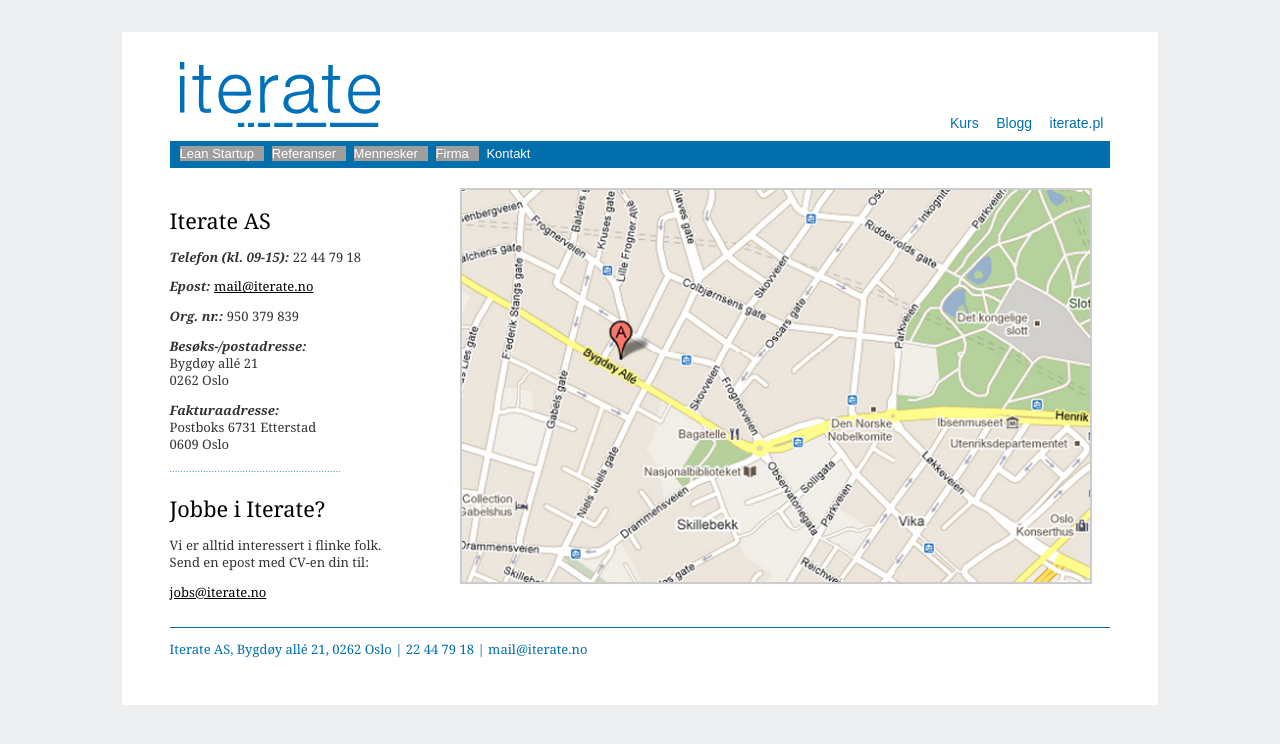
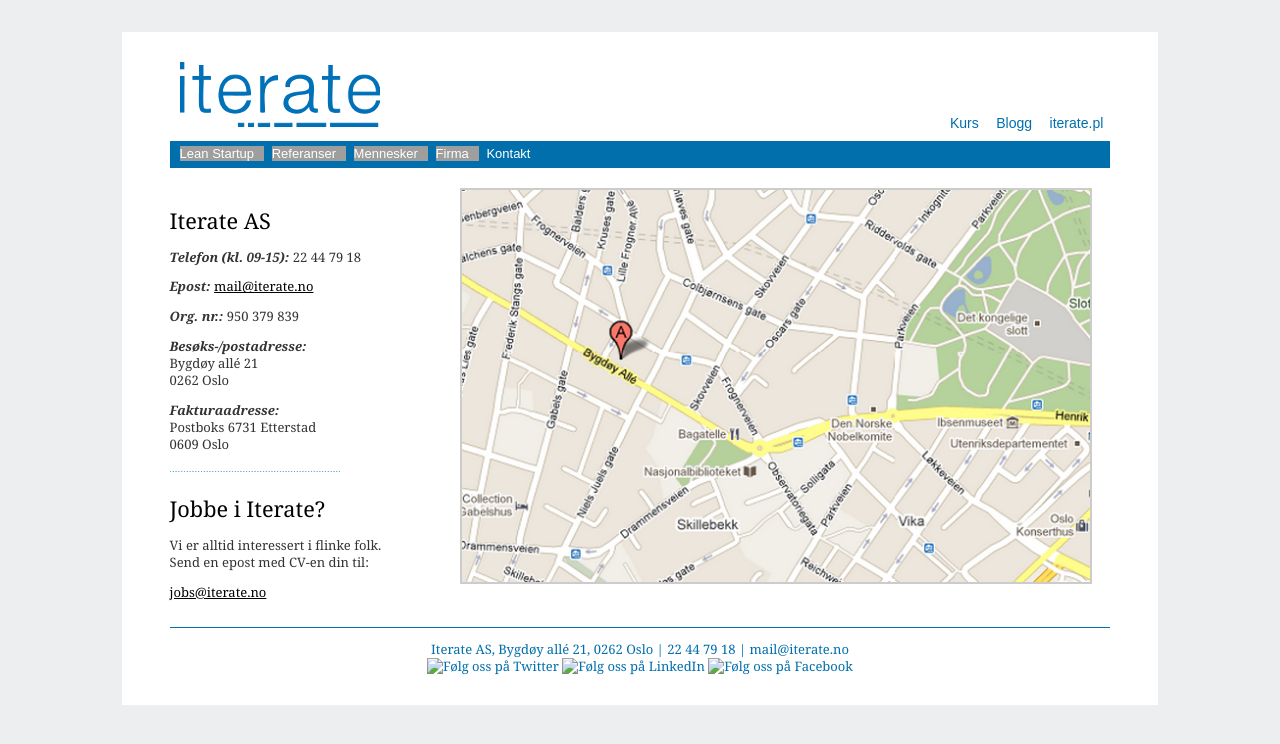
Before and after one commit to therese1g1/iterate.github.com, a Jekyll site: the page built from kontakt/index.html, in a window 1280 px wide. Shown: the top 744 px of the page. Built offline with Jekyll 4.4.1, drawn with Linux system fonts in a browser that asks for light colours; grey boxes are pictures that could not be loaded.

Commit message:
added social media icons to footer. PRoblem: in preview looks perfect on the main page but the icons are not visible on the subpages. Any idea why?

```diff
--- a/_layouts/default.html
+++ b/_layouts/default.html
@@ -134,11 +134,19 @@ Vil du jobbe med Kent Beck? Send en epost til jobs@iterate.no.
 
       <footer class="grid_16">
         <div class="border"></div>
+        <div align="center">
         Iterate AS,
         Bygdøy allé 21,
         0262 Oslo
         | 22&nbsp;44&nbsp;79&nbsp;18
         | <a href="mailto:mail@iterate.no">mail@iterate.no</a>
+        </div>
+
+        <div align="center">
+           <a href="https://twitter.com/iterate_no"><img src="static/images/tw.jpg" width="31" height="32" title="Følg oss på Twitter" alt="Følg oss på Twitter"></a>
+           <a href="http://www.linkedin.com/company/iterate"><img src="static/images/ln.jpg" width="31" height="32" alt="Følg oss på LinkedIn"></a>
+           <a href="http://www.facebook.com/iteratenorge?ref=ts&fref=ts"><img src="static/images/fb.jpg" width="31" height="32" alt="Følg oss på Facebook"></a>
+      	</div>
       </footer>
 
     </div>
```
Also changed, not shown: static/images/fb.jpg (added), static/images/ln.jpg (added), static/images/tw.jpg (added).
